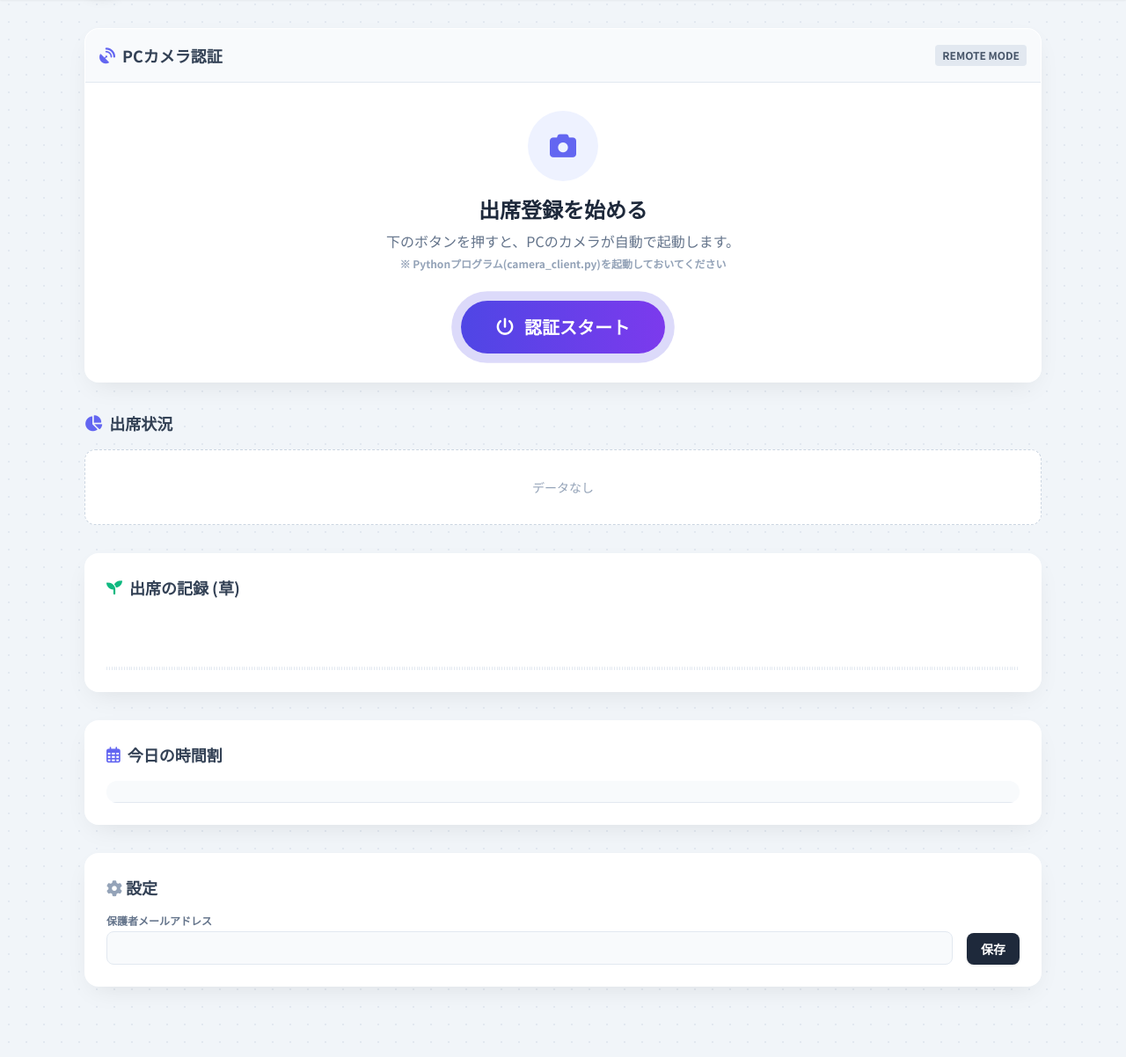
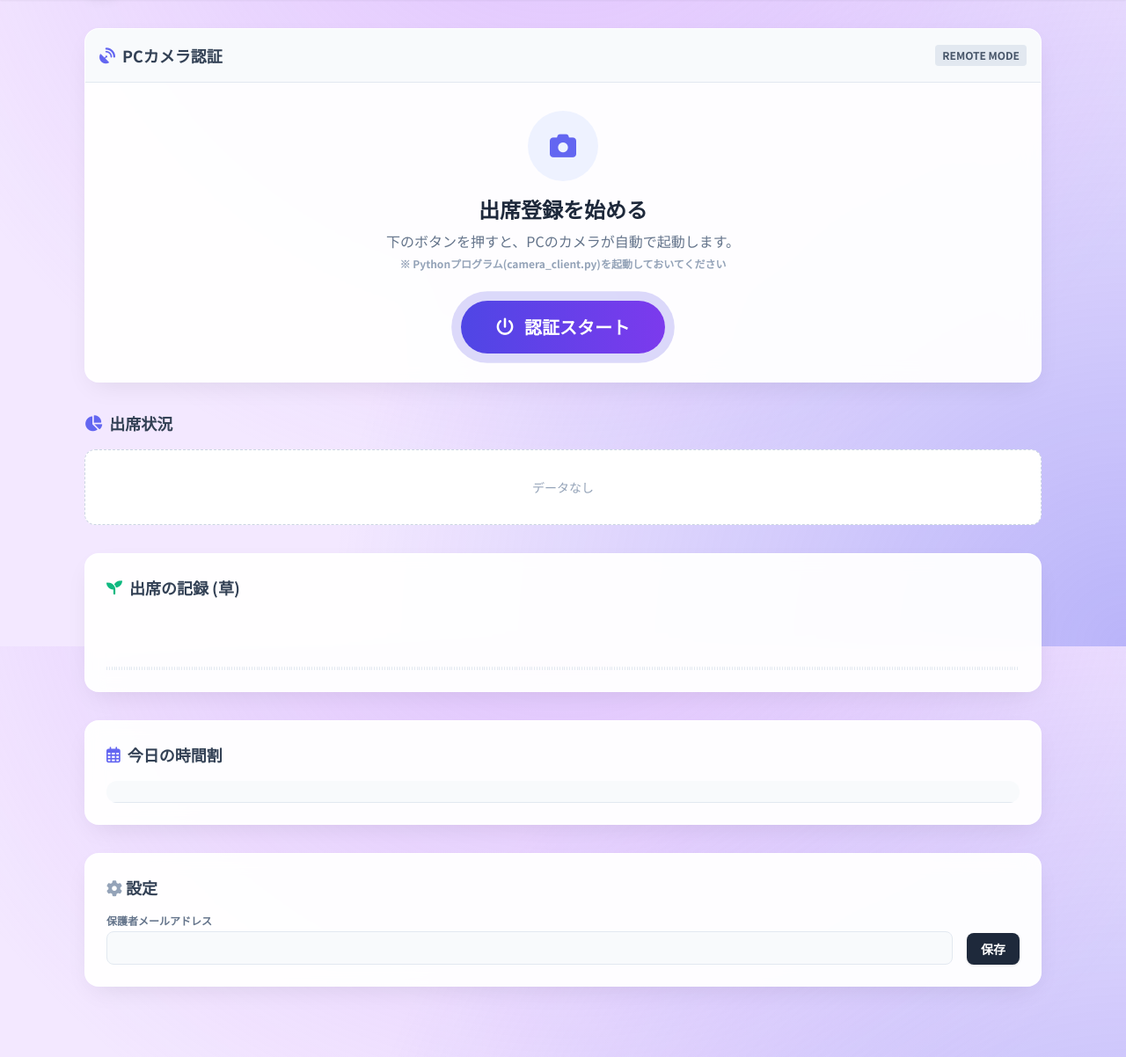
Before and after one commit to tea859/linebot-attendance, a Python web app: template templates/my_portal.html in a window 1280 px wide. Shown: the part 65-1267 px from the top of the page at 88% size. Run offline with Jinja, Linux system fonts and the light colour scheme; the template is opened without the code that fills it, so the values that code supplies are empty; some libraries are stand-ins or nearby versions.

Commit message:
Update my_portal.html

```diff
--- a/templates/my_portal.html
+++ b/templates/my_portal.html
@@ -11,12 +11,15 @@
     <style>
         body {
             font-family: 'Noto Sans JP', sans-serif;
-            background-color: #f1f5f9;
-            background-image: radial-gradient(#e2e8f0 1px, transparent 1px);
-            background-size: 20px 20px;
+            background-color: #f3e8ff;
+            /* 紫とインディゴを濃いめに */
+            background-image:
+                radial-gradient(circle at 50% -20%, rgba(192, 132, 252, 0.4) 0%, transparent 70%),
+                radial-gradient(circle at 100% 100%, rgba(99, 102, 241, 0.4) 0%, transparent 60%);
+            background-attachment: fixed;
+            background-size: cover;
             color: #334155;
         }
-
         /* グラスモーフィズム */
         .glass-card {
             background: rgba(255, 255, 255, 0.95);
```
